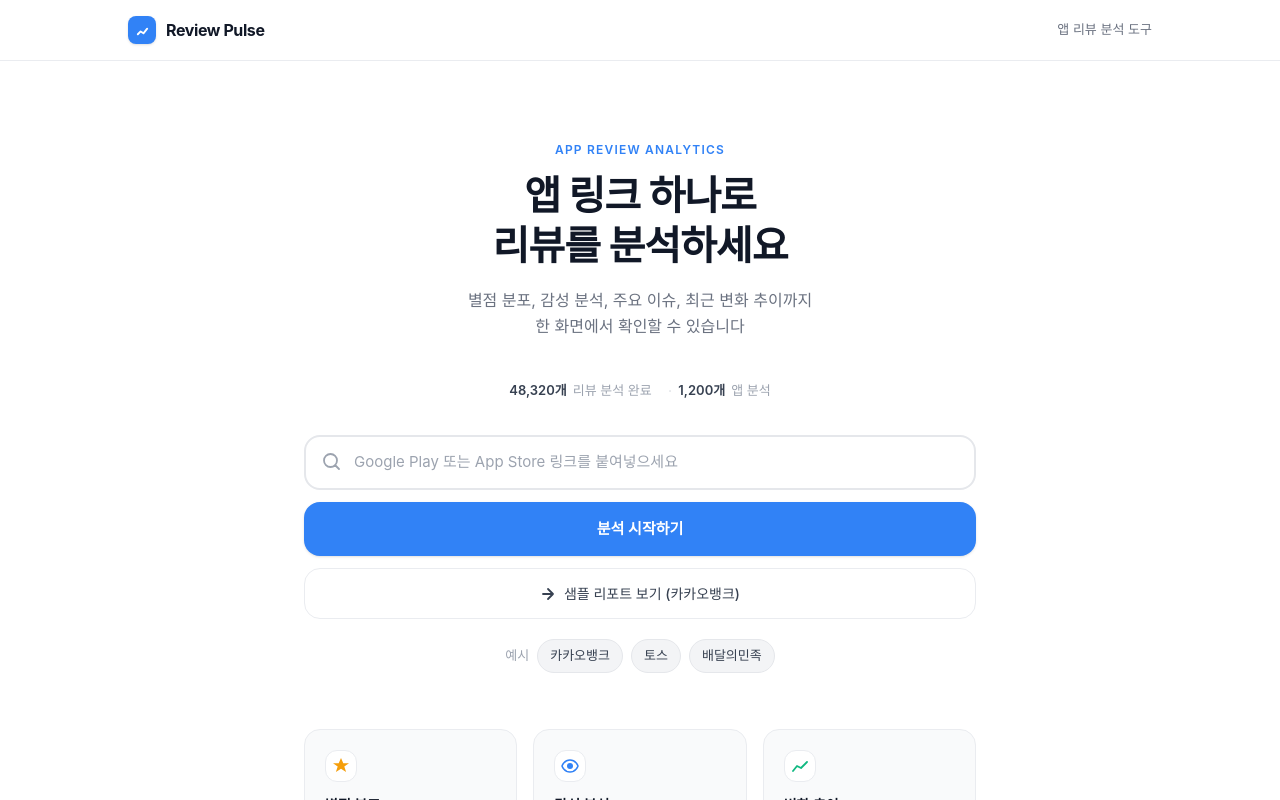
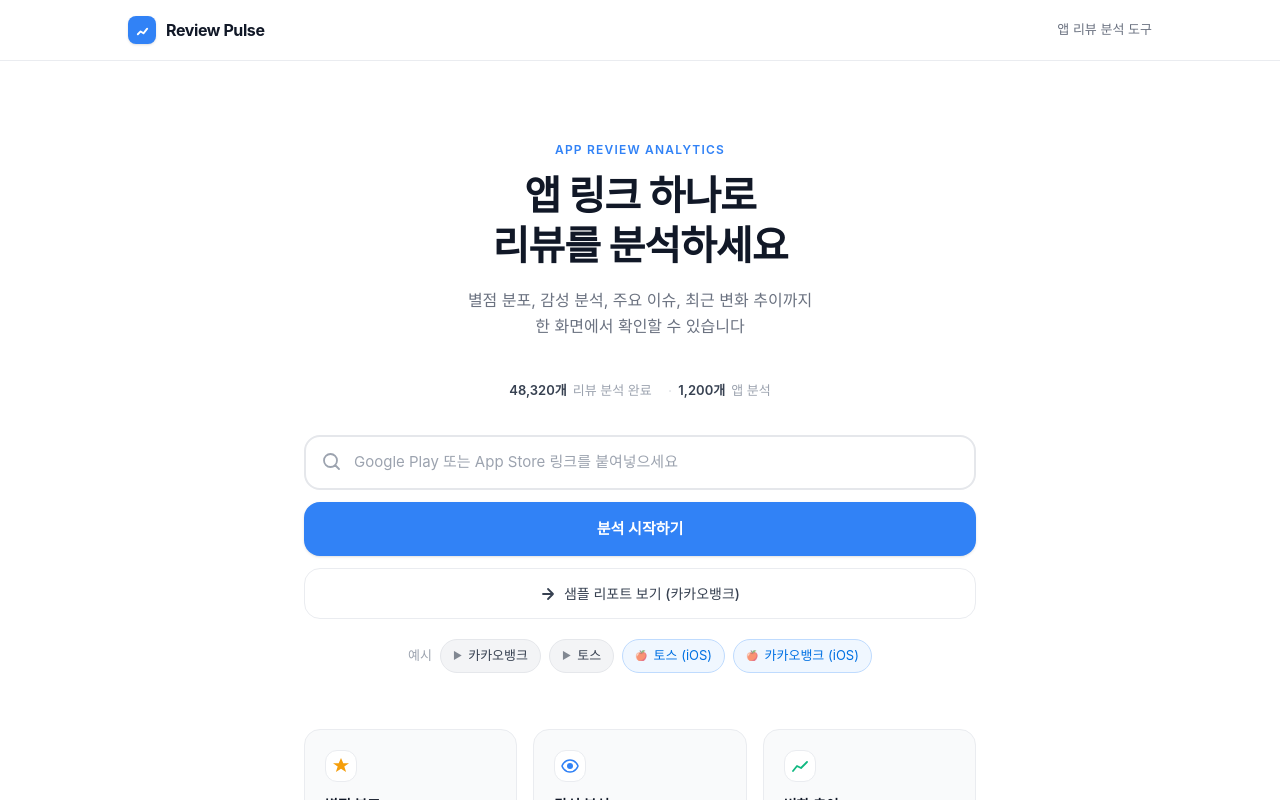
Before and after one commit to woodydesignlab-max/review-pulse, a Next.js app: page / in a window 1280 px wide. Shown: the top 800 px of the page. Built offline with nearby package versions, Linux system fonts and the light colour scheme; a web font is replaced by a local one.

Commit message:
update: RSS URL 구조 변경

```diff
--- a/app/loading/page.tsx
+++ b/app/loading/page.tsx
@@ -80,11 +80,23 @@ function LoadingContent() {
 
   const progress = isDone ? 100 : Math.round(((currentStep) / (STEPS.length - 1)) * 85);
 
+  // Detect store type from URL
+  const getStoreType = (u: string): "Google Play" | "App Store" | null => {
+    if (u.includes("play.google.com")) return "Google Play";
+    if (u.includes("apps.apple.com")) return "App Store";
+    return null;
+  };
+
   // Detect app name from URL for display
   const getAppName = (u: string) => {
     if (u.includes("kakaobank")) return "카카오뱅크";
     if (u.includes("toss") || u.includes("viva.republica")) return "토스";
     if (u.includes("baemin") || u.includes("woowa")) return "배달의민족";
+    // App Store URL: extract name segment between /app/ and /id
+    if (u.includes("apps.apple.com")) {
+      const match = u.match(/\/app\/([^/]+)\/id/);
+      if (match) return decodeURIComponent(match[1].replace(/-/g, " "));
+    }
     return "앱 분석 중";
   };
 
@@ -113,9 +125,20 @@ function LoadingContent() {
         {/* App info row */}
         <div className="flex items-center gap-3 mb-8 p-4 bg-[#F9FAFB] rounded-2xl border border-[#EAECF0]">
           <div className="w-12 h-12 bg-[#FDE300] rounded-xl flex items-center justify-center text-xl shrink-0">🏦</div>
-          <div className="min-w-0">
-            <div className="text-[15px] font-semibold text-[#111827]">{getAppName(decodedUrl)}</div>
-            <div className="text-[12px] text-[#9CA3AF] truncate">{decodedUrl}</div>
+          <div className="min-w-0 flex-1">
+            <div className="flex items-center gap-2 flex-wrap">
+              <div className="text-[15px] font-semibold text-[#111827]">{getAppName(decodedUrl)}</div>
+              {getStoreType(decodedUrl) && (
+                <span className={`text-[11px] font-medium px-2 py-0.5 rounded-full border shrink-0 ${
+                  getStoreType(decodedUrl) === "App Store"
+                    ? "bg-[#F0F7FF] text-[#0071E3] border-[#BFDBFE]"
+                    : "bg-[#F0FDF4] text-[#16A34A] border-[#A7F3D0]"
+                }`}>
+                  {getStoreType(decodedUrl)}
+                </span>
+              )}
+            </div>
+            <div className="text-[12px] text-[#9CA3AF] truncate mt-0.5">{decodedUrl}</div>
           </div>
         </div>
 
--- a/app/page.tsx
+++ b/app/page.tsx
@@ -50,14 +50,22 @@ export default function LandingPage() {
     {
       name: "카카오뱅크",
       url: "https://play.google.com/store/apps/details?id=com.kakaobank.channel",
+      store: "Google Play",
     },
     {
       name: "토스",
       url: "https://play.google.com/store/apps/details?id=viva.republica.toss",
+      store: "Google Play",
     },
     {
-      name: "배달의민족",
-      url: "https://play.google.com/store/apps/details?id=com.example.baemin",
+      name: "토스 (iOS)",
+      url: "https://apps.apple.com/kr/app/%ED%86%A0%EC%8A%A4/id839333328",
+      store: "App Store",
+    },
+    {
+      name: "카카오뱅크 (iOS)",
+      url: "https://apps.apple.com/kr/app/%EC%B9%B4%EC%B9%B4%EC%98%A4%EB%B1%85%ED%81%AC/id1258016944",
+      store: "App Store",
     },
   ];
 
@@ -247,8 +255,13 @@ export default function LandingPage() {
                   setUrl(app.url);
                   setError("");
                 }}
-                className="text-[13px] text-[#374151] bg-[#F3F4F6] hover:bg-[#E5E7EB] px-3 py-1.5 rounded-full transition-colors border border-[#E5E7EB]"
+                className={`flex items-center gap-1.5 text-[13px] px-3 py-1.5 rounded-full transition-colors border ${
+                  app.store === "App Store"
+                    ? "text-[#0071E3] bg-[#F0F7FF] hover:bg-[#DBEAFE] border-[#BFDBFE]"
+                    : "text-[#374151] bg-[#F3F4F6] hover:bg-[#E5E7EB] border-[#E5E7EB]"
+                }`}
               >
+                <span className="text-[10px] opacity-60">{app.store === "App Store" ? "🍎" : "▶"}</span>
                 {app.name}
               </button>
             ))}
--- a/lib/adapters/app-store.ts
+++ b/lib/adapters/app-store.ts
@@ -106,13 +106,19 @@ async function fetchPage(appId: string, page: number): Promise<RawReview[]> {
 
   if (!res.ok) {
     // 404 or 400 = 페이지 없음 → 조기 종료 신호
-    if (res.status === 404 || res.status === 400) return [];
+    if (res.status === 404 || res.status === 400) {
+      console.log(`[app-store] fetch 실패: page=${page} HTTP ${res.status} — 페이지 없음, 수집 종료`);
+      return [];
+    }
     throw new Error(`RSS 응답 오류: ${res.status} (page=${page})`);
   }
 
   const data: RssFeed = await res.json();
   const rawEntries = data?.feed?.entry;
-  if (!rawEntries) return [];
+  if (!rawEntries) {
+    console.log(`[app-store] entry 없음: page=${page} — feed.entry가 존재하지 않음, 수집 종료`);
+    return [];
+  }
 
   // entry는 단일 객체일 수도, 배열일 수도 있음
   const entries: RssEntry[] = Array.isArray(rawEntries) ? rawEntries : [rawEntries];
```
